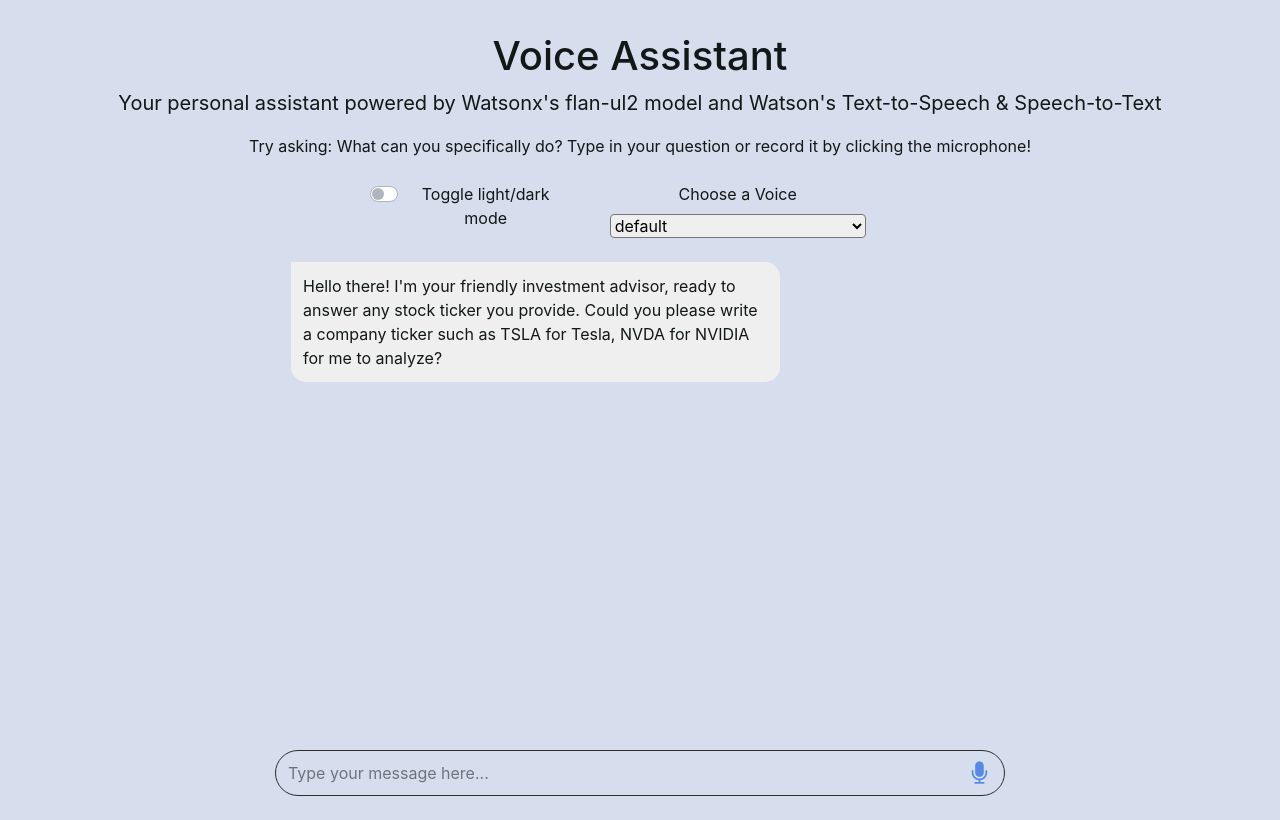
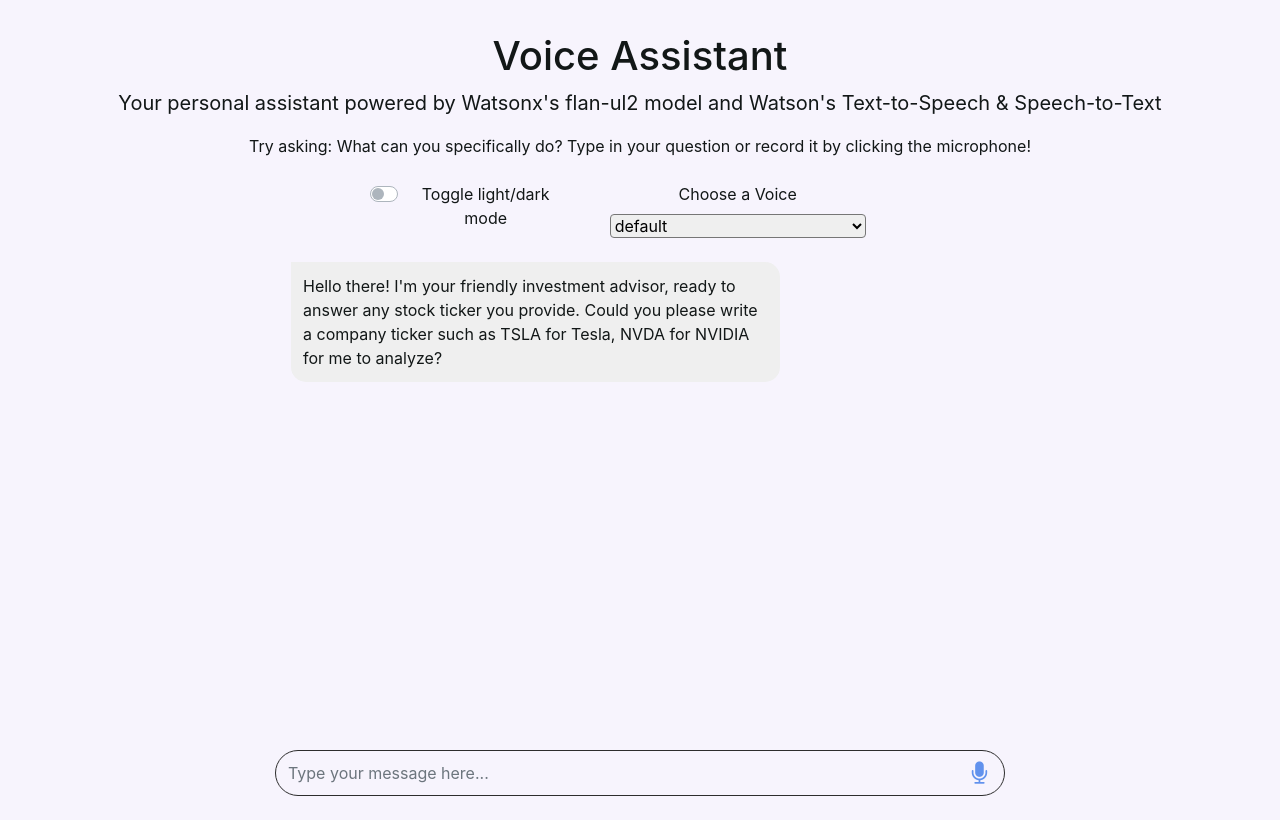
Before and after one commit to vicky-playground/langchain-finance, a Python web app: template templates/index.html in a window 1280 px wide. Run offline with Jinja, Linux system fonts and the light colour scheme; the template is opened without the code that fills it, so the values that code supplies are empty; some libraries are stand-ins or nearby versions.

Commit message:
Update style.css

```diff
--- a/static/style.css
+++ b/static/style.css
@@ -1,6 +1,6 @@
 /* Light mode */
 body {
-  background-color: #d6ddec;
+  background-color: #f7f4fd;
   color: #121717;
 }
 
```
